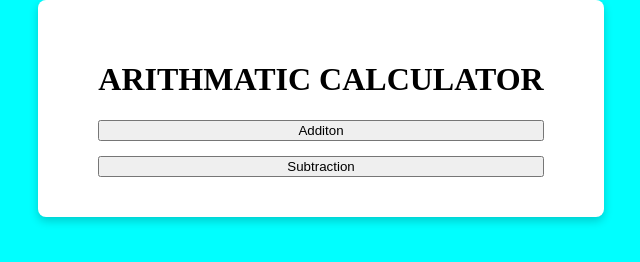
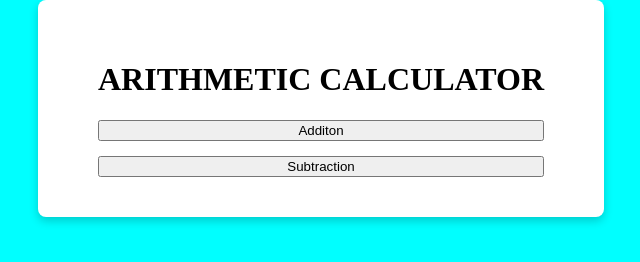
Before and after one commit to Padmavati-123/IET-Task, a plain HTML site: page Calculator/index.html in a window 1280 px wide. Shown: the full height of the page, 319-959 px from the left. Drawn offline with Linux system fonts and the light colour scheme.

Commit message:
Update index.html

```diff
--- a/Calculator/index.html
+++ b/Calculator/index.html
@@ -8,7 +8,7 @@
 </head>
 <body>
     <div id="container">
-        <h1>ARITHMATIC CALCULATOR</h1>
+        <h1>ARITHMETIC CALCULATOR</h1>
 
         <div id="buttons">
             <button onclick="location.href='addition.html'">Additon</button>
```
